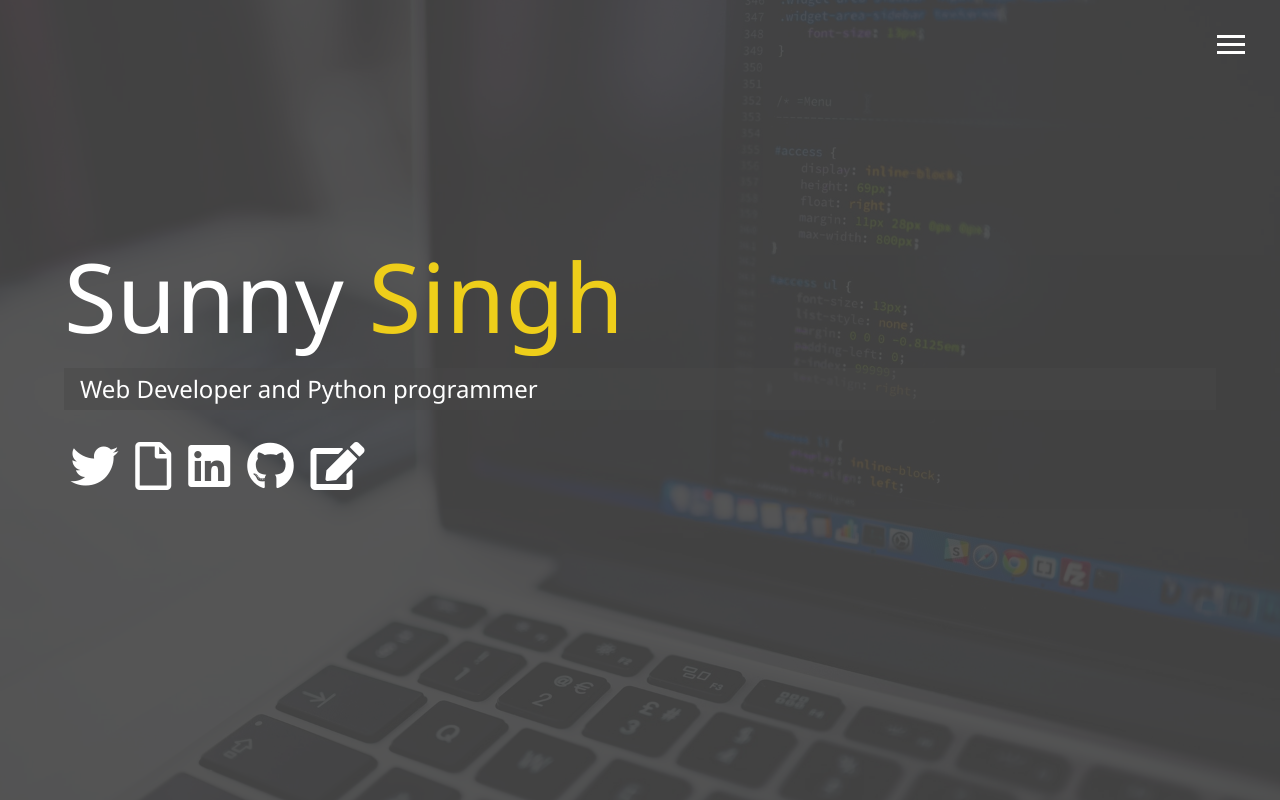
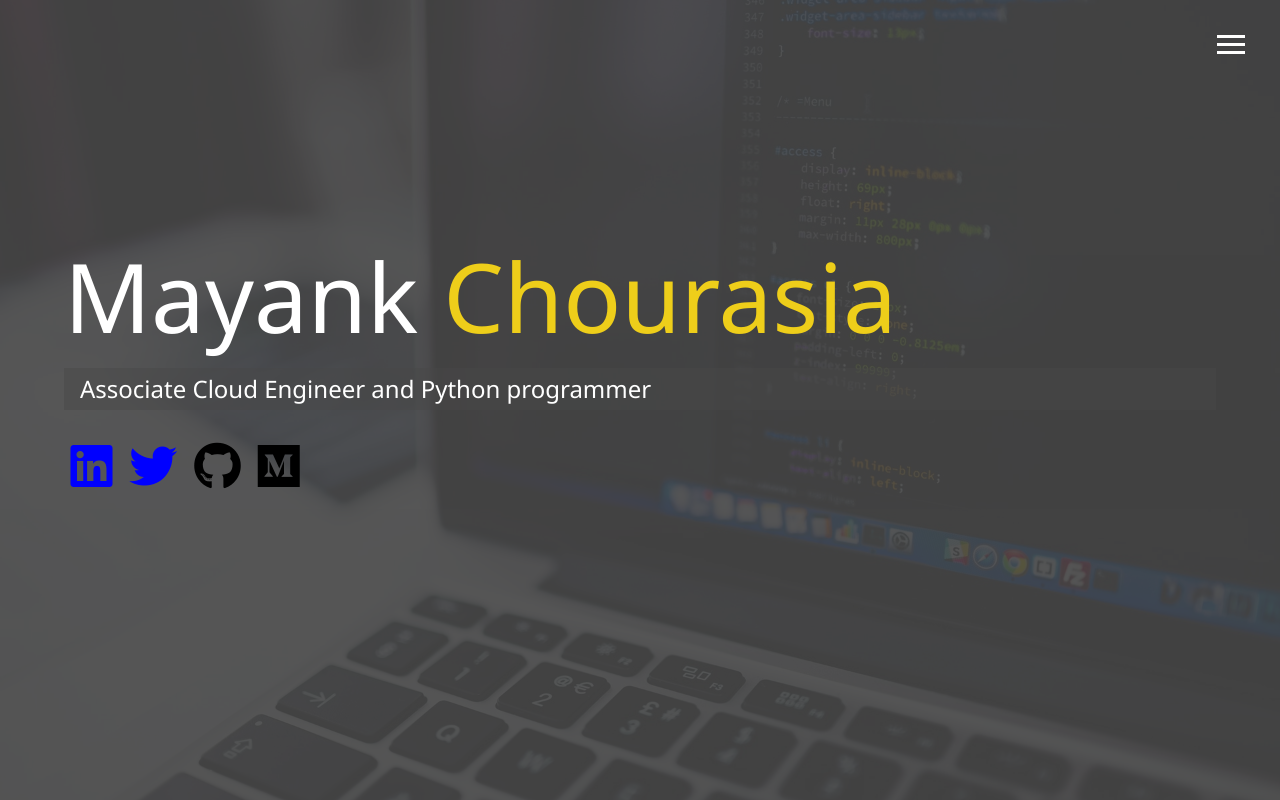
Before and after one commit to mayankchourasia/website, a website: page index.html in a window 1280 px wide. Drawn offline with Linux system fonts and the light colour scheme.

Commit message:
Update index.html

```diff
--- a/index.html
+++ b/index.html
@@ -40,18 +40,24 @@
 
     </header>
     <main id="home">
-        <h1 class="lg-heading">Sunny <span class="text-secondary">Singh</span></h1>
-        <h2 class="sm-heading">Web Developer and Python programmer</h2>
+        <h1 class="lg-heading">Mayank<span class="text-secondary"> Chourasia</span></h1>
+        <h2 class="sm-heading">Associate Cloud Engineer and Python programmer</h2>
         <div class="icons">
-            <a href=""><i class="fab fa-twitter fa-3x"></i></a>
-            <a href="https://drive.google.com/drive/folders/1aMYgXH84q4iJpnF5WTjYLCHLu-gcGyEJ?usp=sharing" target="_blank"><i
-                    class="far fa-file fa-3x" title="Resume"></i></a>
-            <a href="https://www.linkedin.com/in/7sunny-singh/" target="_blank" title="
-            LinkedIn"><i class="fab fa-linkedin fa-3x"></i></a>
-            <a href="https://github.com/98sunny"><i class="fab fa-github fa-3x" target="_blank" title="GitHub"></i></a>
+            <a href="https://www.linkedin.com/in/mayank-chourasia-38421a134/" target="_blank" title="
+            LinkedIn"><i class="fab fa-linkedin fa-3x"  style="color:blue"></i></a>
+            <a href="https://twitter.com/chourasiamayank" target="_blank" title="
+            Twitter"><i class="fab fa-twitter fa-3x" style="color:blue"></i></a>
+            <a href="https://github.com/mayankchourasia" target="_blank" title="
+            Github"><i class="fab fa-github fa-3x" style="color:black"></i></a>
 
-            <a href="https://98sunny.hashnode.dev/" target="_blank"><i class="fas fa-edit fa-3x" title="Blogs"></i></a>
-    </main>
+
+
+            <a href="https://medium.com/@mayankchourasia2" target="_blank" title="
+            Medium"><i class="fab fa-medium fa-3x" style="color:black"></i></a>
+
+
+
+
     <script src="main/main.js"></script>
 </body>
 
```
